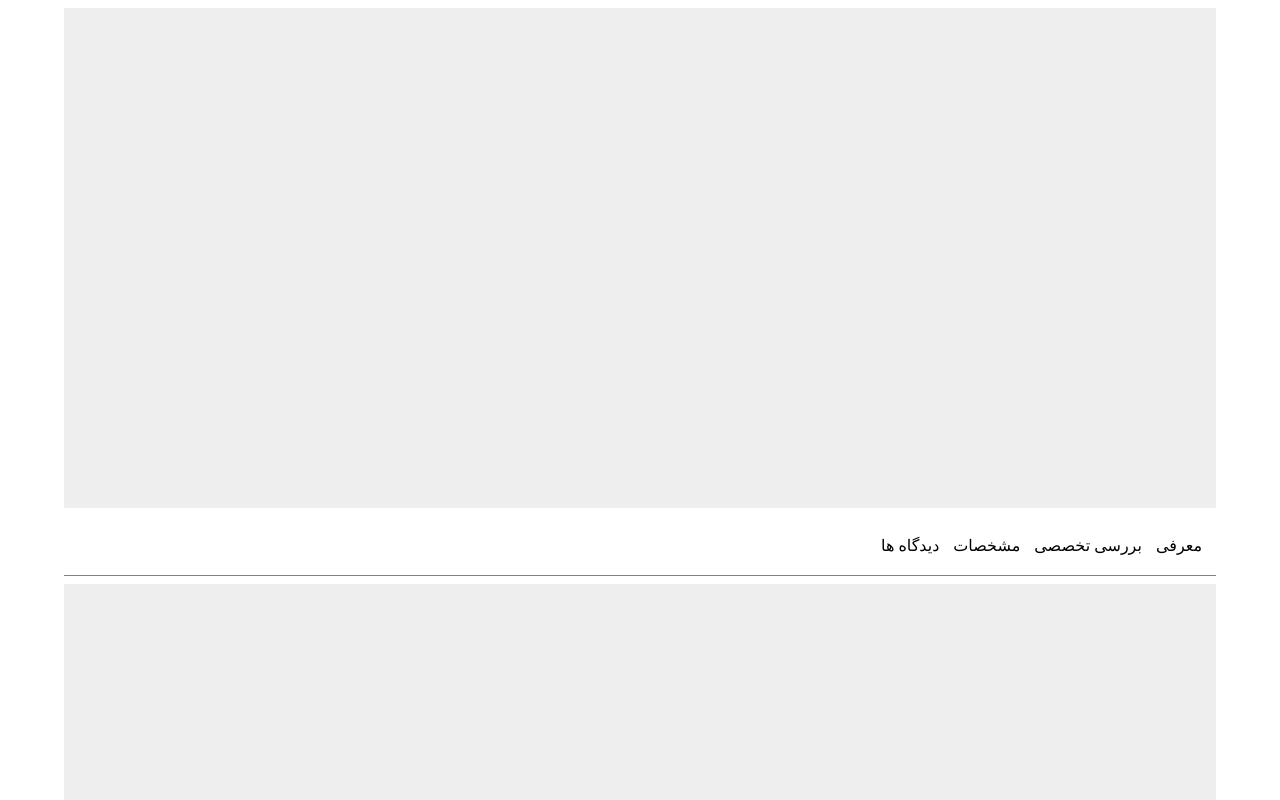
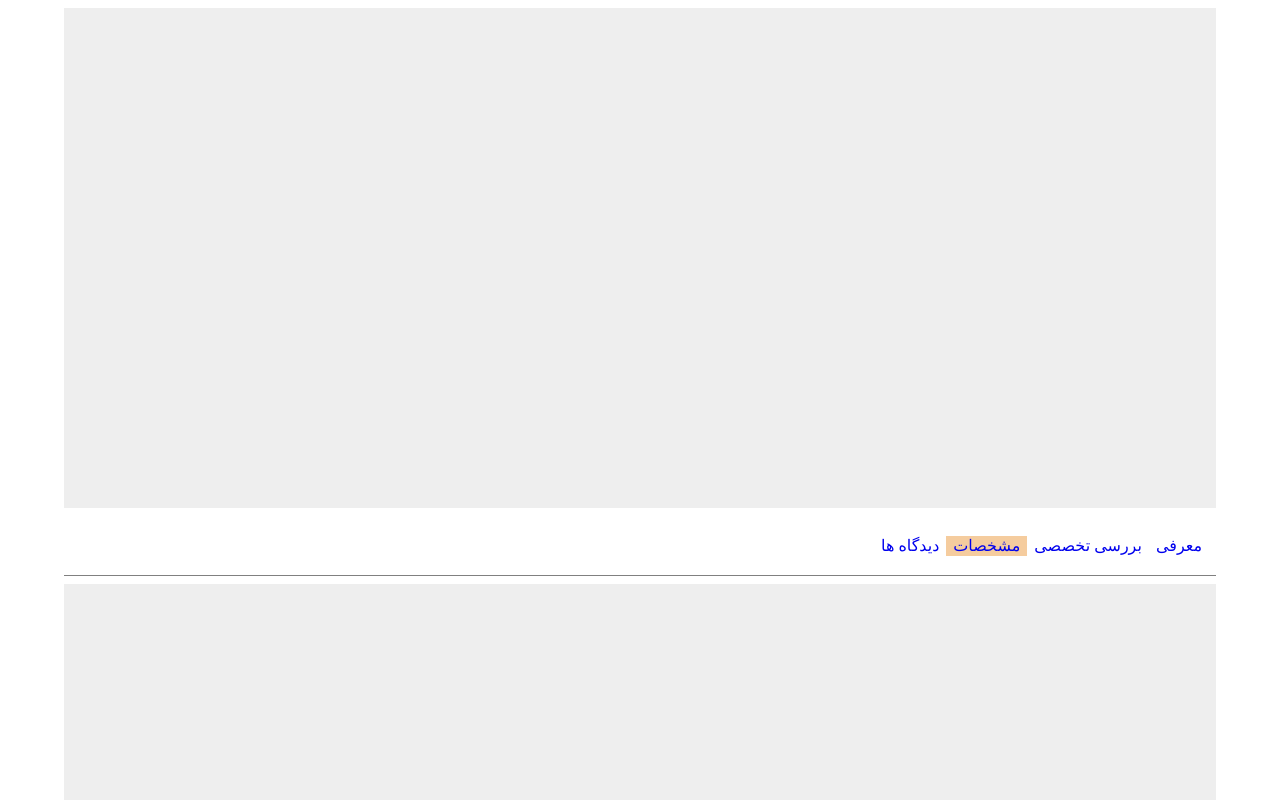
Before and after one commit to peymangiit/sticky-menu, a plain HTML site: page index.html in a window 1280 px wide. Shown: the top 800 px of the page. Drawn offline with Linux system fonts and the light colour scheme.

Commit message:
active menu

```diff
--- a/index.html
+++ b/index.html
@@ -23,7 +23,7 @@
         .container{
             /* background-color: rgb(241, 193, 193); */
             width: 90%;
-            height: 1900px;
+
 
         }
         .hero{
@@ -57,10 +57,16 @@
             /* width: 70px; */
         }
 
-        .infograghy{
+        .division{
              background-color: var(--grey);
             height: 500px;
              margin-top: 8px;
+        }
+        a{
+            text-decoration: none;
+        }
+        .active{
+            background-color: rgb(245, 204, 158);
         }
     </style>
 </head>
@@ -69,13 +75,53 @@
         <div class="hero"></div>
         <div class="sticky">
 
-            <div class="menu"> معرفی </div>
-            <div class="menu"> بررسی تخصصی </div>
-            <div class="menu"> مشخصات </div>
-            <div class="menu"> دیدگاه ها </div>
+            <div class="menu"><a href="#introduction"> معرفی </a></div>
+            <div class="menu"><a href="#review"> بررسی تخصصی </a></div>
+            <div class="menu"><a href="#details"> مشخصات </a></div>
+            <div class="menu"><a href="#views"> دیدگاه ها </a></div>
 
         </div>
-        <div class="infograghy"></div>
+
+        <div class="division" id="introduction"></div>
+        <div class="division" id="review"></div>
+        <div class="division" id="details"></div>
+        <div class="division" id="views"></div>
     </div>
+
+
+    <script>
+        const divs = document.querySelectorAll(".division");
+        // console.log(divs);
+        const menus = document.querySelectorAll(".menu");
+        // console.log(menus);
+        function activeLink(li) {
+            menus.forEach((item) => item.classList.remove('active'));
+            li.classList.add('active');
+        }
+        menus.forEach((item) =>
+            item.addEventListener('click', function(){
+                activeLink(this);
+            }));
+
+
+        window.onscroll = () => {
+            divs.forEach(div =>{
+                let top = window.scrollY;
+                let offset = div.offsetTop - 200;
+                let height = div.offsetHeight;
+                let id = div.getAttribute('id');
+
+                console.log(offset);
+                // console.log(top +" - "+ offset +" - "+ height +" - "+ id)
+
+                if (top >= offset && top < offset + height) {
+                    const target = document.querySelector(`[href='#${id}']`).parentElement;
+                    activeLink(target);
+                }
+            })
+        }
+
+
+    </script>
 </body>
 </html>
```
